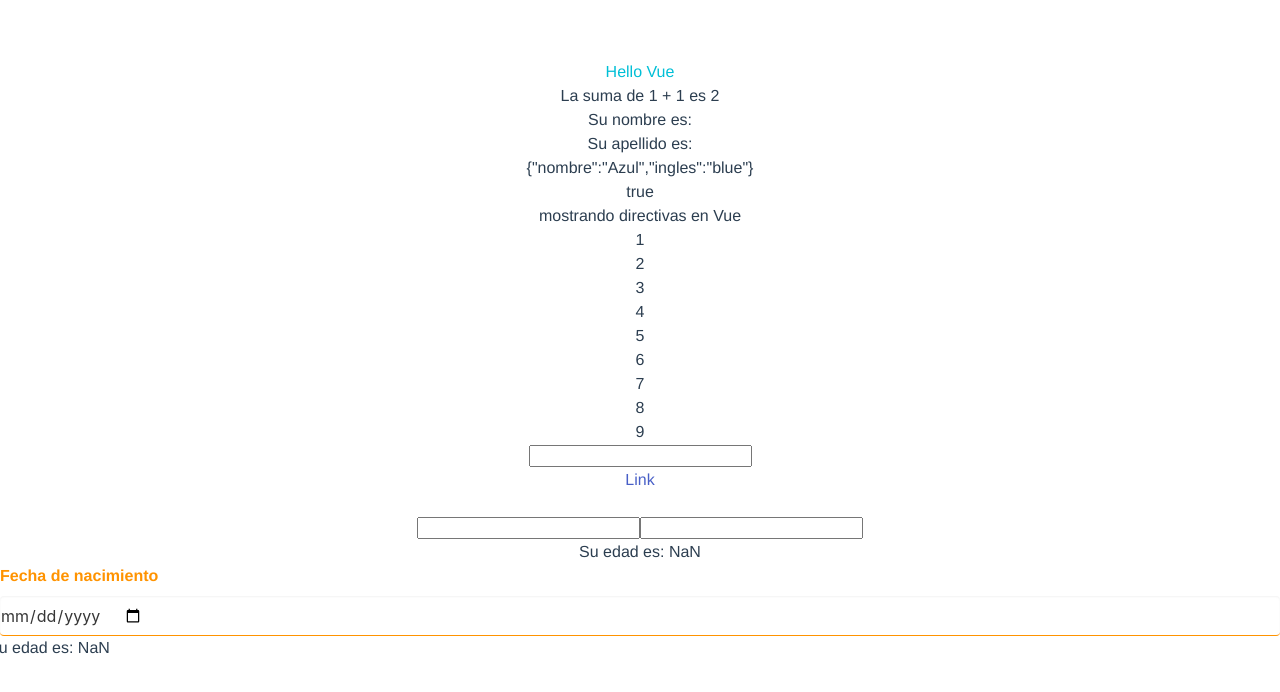
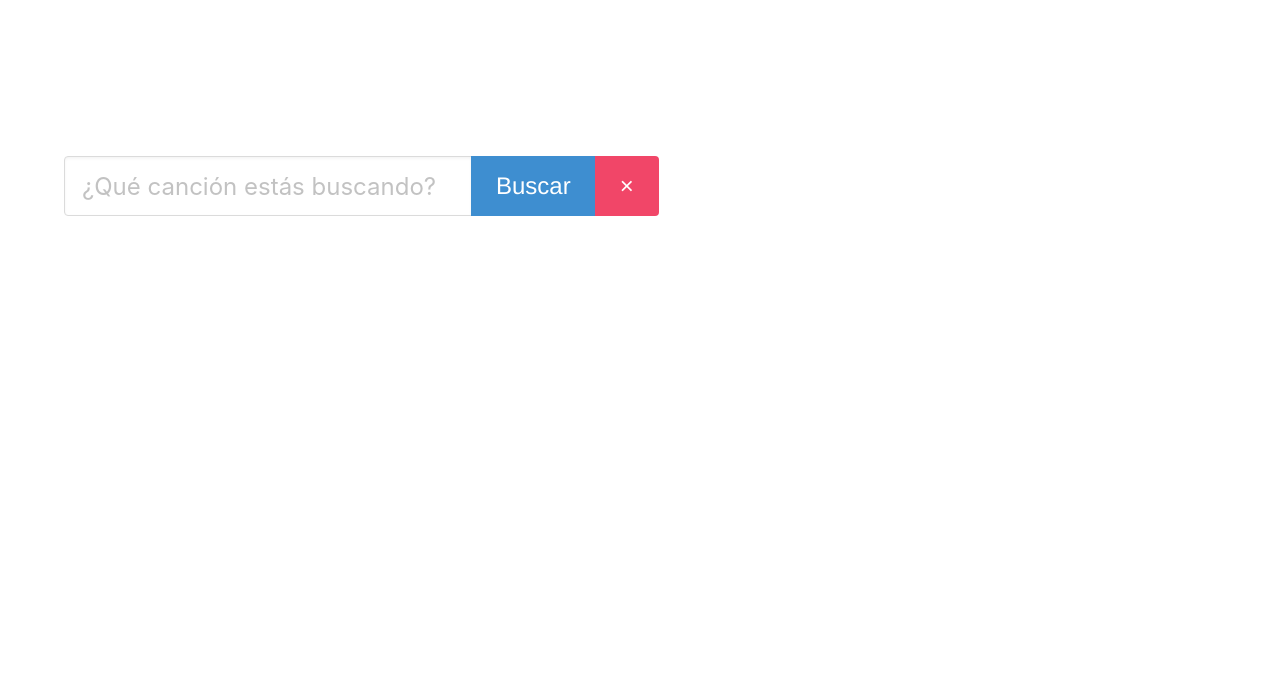
Before and after one commit to cevadev/vuejs-profesional, a Vue app: page / in a window 1280 px wide. Shown: the top 692 px of the page. Built offline with nearby package versions, Linux system fonts and the light colour scheme.

Commit message:
Musik project

```diff
--- a/src/App.vue
+++ b/src/App.vue
@@ -11,97 +11,48 @@
 
 <template lang="pug">
   #app
-    //Expresiones en vue
-    h1 {{ 'Hello Vue'}}
-    p {{ `La suma de 1 + 1 es ${1+1}` }}
+    section.section
+    nav.nav.has-shadow
+      .container
+        .field.has-addons
+          .control
+            input.input.is-large(
+              type="text",
+              placeholder="¿Qué canción estás buscando?",
+              v-model="searchQuery"
+            )
+          .control
+            a.button.is-info.is-large(v-on:click="search") Buscar
+          .control
+            a.button.is-danger.is-large &times;
+        p.help.is-info.has-text-right
+          small {{ searchMessage }}
+    .container.results
+      .columns
+        .column(v-for="t in tracks") {{ t.name }} - {{ t.artist }}
 
-    //accediendo a propiedades de objetos
-    p {{ `Su nombre es: ${name}` }}
-    p {{ `Su apellido es: ${lastname.toUpperCase()}` }}
-    p {{ JSON.stringify(colores) }}
-    p {{ true ? 'true' : 'false'}}
-
-    //Directivas en vue
-    p(v-show="showValue") {{ value }}
-    p(v-if="showValue") {{ value }}
-    p(v-else-if="true") {{ 'mostrando directivas en Vue' }}
-    p(v-else) {{ 'Directivas' }}
-
-    //directiva v-for
-    ul
-      li(v-for="(numero, index) in numeros", :key="index") {{ numero }}
-
-    //Data bindings
-    input(v-model="text")
-    p {{ text }}
-
-    //v-bind (creamos un anchor con la directiva v-bind que enlaza con el atributo href que toma el valor de la propiedad url)
-    a(v-bind:href="url") Link
-    br
-    br
-
-    //Computed properties
-    input(v-model="name")
-    input(v-model="lastname")
-    p {{ `Su edad es: ${ getAge }` }}
-
-    .field
-      label.label Fecha de nacimiento
-      .control
-        input.input(v-model="birthday" type="date")
-
-    .columns
-      p {{ `Su edad es: ${ getAge }` }}
-
-    //llamamos a la computed property
-
-    //Llamando un componte y props con pug
-    //HelloWorld(msg="Hello Vue world")
 </template>
 
 <script>
-import HelloWorld from './components/HelloWorld.vue'
-import RegisterSample from './components/RegistroSample'
-import MovieView from './components/MovieView'
 
 export default {
   name: 'App',
   components: {
-    HelloWorld,
-    RegisterSample,
-    MovieView
+
   },
   data () {
     return {
-      colores: {
-        nombre: 'Azul',
-        ingles: 'blue'
-      },
-      showValue: false,
-      value: 'trabajando con directivas',
-      text: '',
-      url: 'https://www.google.com/webhp?hl=es&sa=X&ved=0ahUKEwiA1qvU0oHxAhWXqpUCHS3ICa0QPAgI',
-      name: '',
-      lastname: '',
-      numeros: [1, 2, 3, 4, 5, 6, 7, 8, 9],
-      birthday: ''
+
     }
   },
   computed: {
-    fullname () {
-      return `Su nombre es: ${this.name} ${this.lastname}`
-    },
-    getAge () {
-      // return new Date(new Date() - new Date(this.birthday)).getFullYear - 1970
-      const today = new Date()
-      const birth = new Date(this.birthday)
-      let age = today.getFullYear() - birth.getFullYear()
-      const m = today.getMonth() - birth.getMonth()
-      if (m < 0 || (m === 0 && today.getDate() < birth.getDate())) {
-        age--
-      }
-      return age
-    }
+
+  },
+  watch: {
+
+  },
+  methods: {
+
   }
 }
 </script>
--- /dev/null
+++ b/src/components/samples.vue
@@ -0,0 +1,120 @@
+<template lang="pug">
+  #app
+    //Expresiones en vue
+    h1 {{ 'Hello Vue'}}
+    p {{ `La suma de 1 + 1 es ${1+1}` }}
+
+    //accediendo a propiedades de objetos
+    p {{ `Su nombre es: ${name}` }}
+    p {{ `Su apellido es: ${lastname.toUpperCase()}` }}
+    p {{ JSON.stringify(colores) }}
+    p {{ true ? 'true' : 'false'}}
+
+    //Directivas en vue
+    p(v-show="showValue") {{ value }}
+    p(v-if="showValue") {{ value }}
+    p(v-else-if="true") {{ 'mostrando directivas en Vue' }}
+    p(v-else) {{ 'Directivas' }}
+
+    //directiva v-for
+    ul
+      li(v-for="(numero, index) in numeros", :key="index") {{ numero }}
+
+    //Data bindings
+    input(v-model="text")
+    p {{ text }}
+
+    //v-bind (creamos un anchor con la directiva v-bind que enlaza con el atributo href que toma el valor de la propiedad url)
+    a(v-bind:href="url") Link
+    br
+    br
+
+    //Computed properties
+    input(v-model="name")
+    input(v-model="lastname")
+    p {{ `${ fullname }` }}
+
+    .field
+      label.label Fecha de nacimiento
+      .control
+        input.input(v-model="birthday" type="date")
+
+    .columns
+      p {{ `Su edad es: ${ getAge }` }}
+
+    //Trabajando con eventos
+    button(v-on:click="format") Aplicar Formato
+    p {{ formatName }}
+
+    //Llamando un componte y props con pug
+    //HelloWorld(msg="Hello Vue world")
+</template>
+
+<script>
+// import HelloWorld from './components/HelloWorld.vue'
+// import RegisterSample from './components/RegistroSample'
+// import MovieView from './components/MovieView'
+export default {
+  name: 'Samples',
+  components: {
+    /* HelloWorld,
+    RegisterSample,
+    MovieView */
+  },
+  data () {
+    return {
+      colores: {
+        nombre: 'Azul',
+        ingles: 'blue'
+      },
+      showValue: false,
+      value: 'trabajando con directivas',
+      text: '',
+      url: 'https://www.google.com/webhp?hl=es&sa=X&ved=0ahUKEwiA1qvU0oHxAhWXqpUCHS3ICa0QPAgI',
+      name: '',
+      lastname: '',
+      numeros: [1, 2, 3, 4, 5, 6, 7, 8, 9],
+      birthday: '',
+      formatName: ''
+    }
+  },
+  computed: {
+    fullname () {
+      return `Su nombre es: ${this.name} ${this.lastname}`
+    },
+    getAge () {
+      // return new Date(new Date() - new Date(this.birthday)).getFullYear - 1970
+      const today = new Date()
+      const birth = new Date(this.birthday)
+      let age = today.getFullYear() - birth.getFullYear()
+      const m = today.getMonth() - birth.getMonth()
+      if (m < 0 || (m === 0 && today.getDate() < birth.getDate())) {
+        age--
+      }
+      return age
+    }
+  },
+  watch: {
+    name (newVal, oldVal) {
+      console.info(newVal, oldVal)
+    }
+  },
+  methods: {
+    format () {
+      this.formatName = this.name.split(' ').join('-').toUpperCase()
+    }
+  }
+}
+</script>
+
+<style lang="scss">
+@import "./assets/scss/main.scss";
+#app {
+  font-family: Avenir, Helvetica, Arial, sans-serif;
+  -webkit-font-smoothing: antialiased;
+  -moz-osx-font-smoothing: grayscale;
+  text-align: center;
+  color: #2c3e50;
+  margin-top: 60px;
+}
+</style>
```
